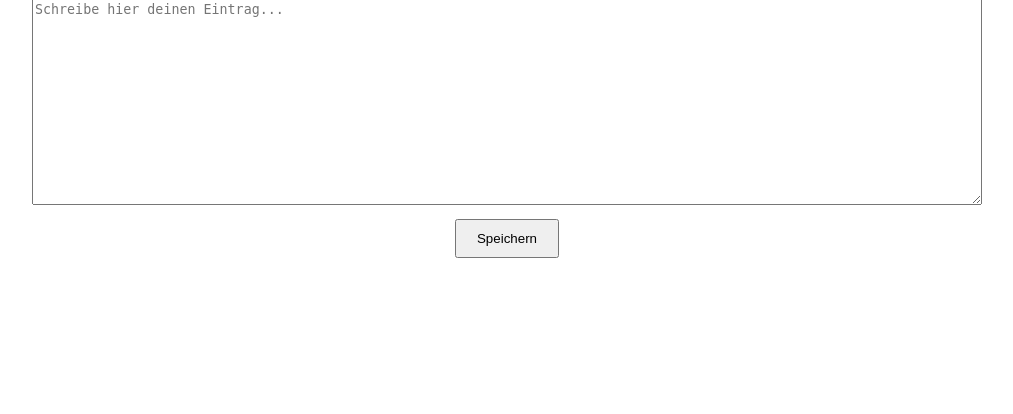
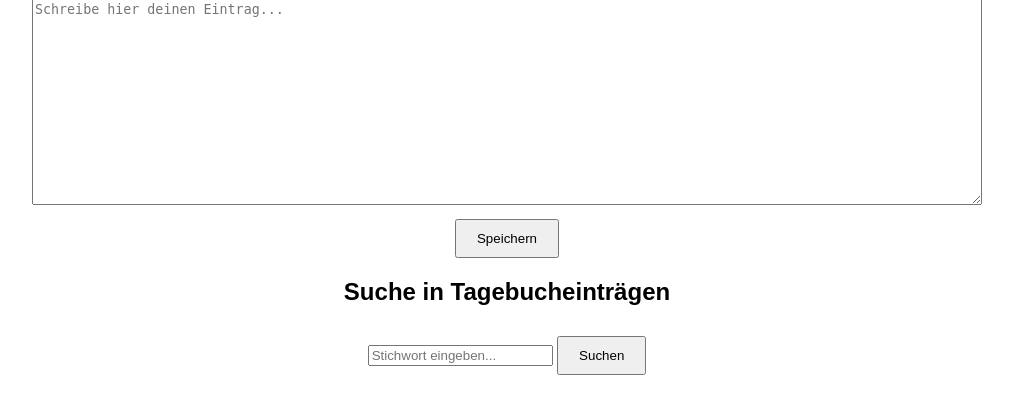
Before and after one commit to TheaLynx/Jounal, a Flask app: page / in a window 1280 px wide. Shown: the part 143-557 px from the top of the page, without its empty margins (133-1146 px from the left). Run offline with Flask 3, Linux system fonts and the light colour scheme.

Commit message:
added search form in index.html

```diff
--- a/Journal/templates/index.html
+++ b/Journal/templates/index.html
@@ -28,6 +28,12 @@
         <button type="submit">Speichern</button>
     </form>
 
+    <h2>Suche in Tagebucheinträgen</h2>
+    <form action="/search" method="get">
+        <input type="text" name="query" placeholder="Stichwort eingeben...">
+        <button type="submit">Suchen</button>
+    </form>
+
     <script>
         document.getElementById("datum").textContent = new Date().toLocaleDateString();
     </script>
```
